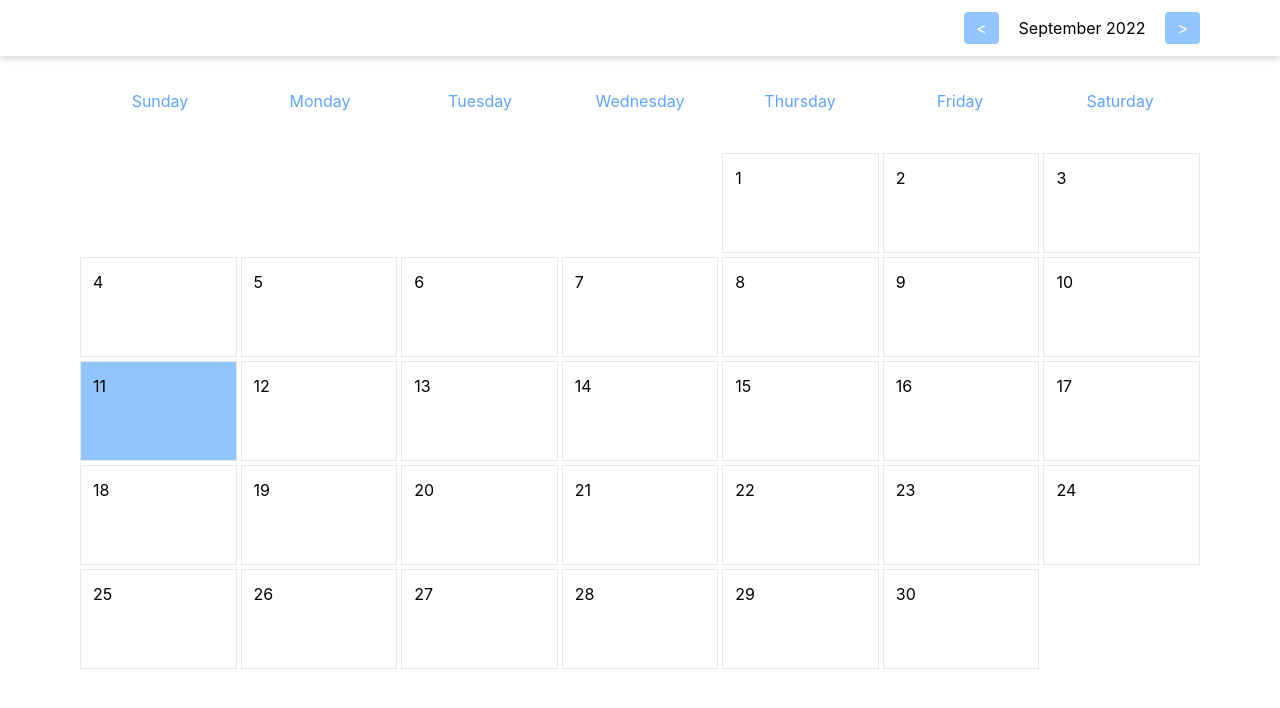
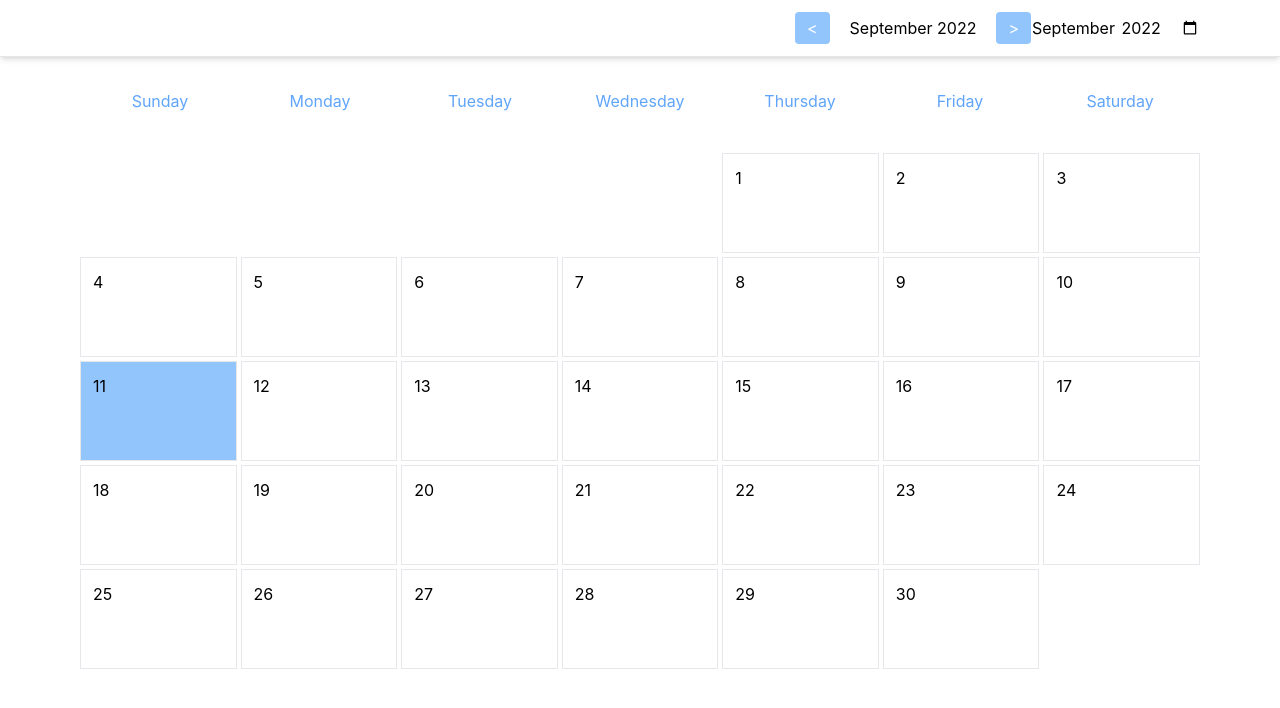
Before and after one commit to vitalik0790/react-calendar, a React (Create React App) app: page / in a window 1280 px wide. Shown: the top 708 px of the page. Built offline with nearby package versions, Linux system fonts and the light colour scheme.

Commit message:
using custom date picker

```diff
--- a/package.json
+++ b/package.json
@@ -7,7 +7,6 @@
     "@testing-library/react": "^13.4.0",
     "@testing-library/user-event": "^13.5.0",
     "react": "^18.2.0",
-    "react-datepicker": "^4.8.0",
     "react-dom": "^18.2.0",
     "react-scripts": "5.0.1",
     "web-vitals": "^2.1.4"
--- a/src/components/Header.js
+++ b/src/components/Header.js
@@ -1,6 +1,12 @@
-import React from "react";
+import React, {useState} from "react";
 
 const Header = ({ displayedDate, onNext, onPrev }) => {
+  const dt = new Date();
+  const year = dt.getFullYear();
+  const month = (dt.getMonth() + 1).toString().padStart(2, "0");
+  const [value, setValue] = useState(`${year}-${month}`);
+  console.log(month);
+  console.log(year);
   return (
     <>
       <div className="flex w-full py-3 border-b shadow-md">
@@ -20,6 +26,7 @@ const Header = ({ displayedDate, onNext, onPrev }) => {
             >
               {">"}
             </button>
+            <input className="" onChange={(e)=>setValue(e.target.value)} type="month" value={value}></input>
           </div>
         </div>
       </div>
```
Also changed, not shown: 1 other file (tests, documents, lock files or other folders).
